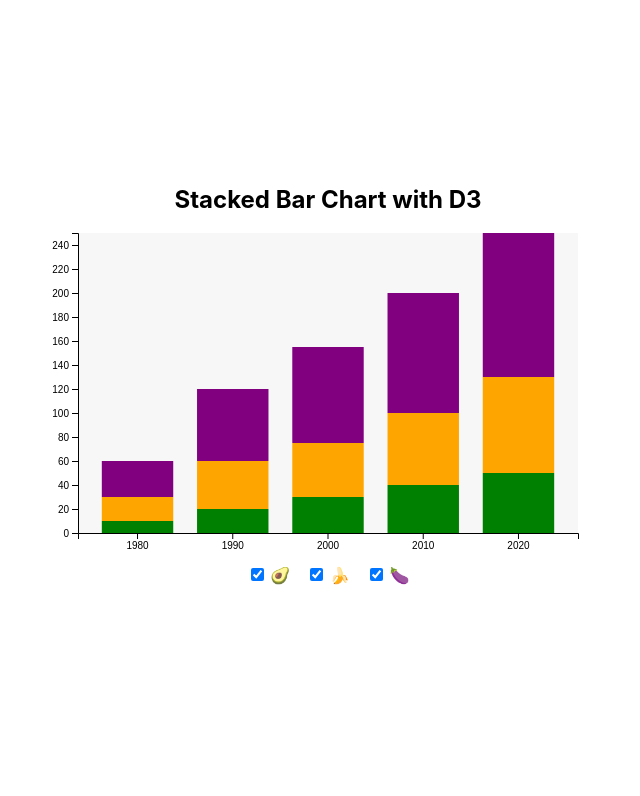
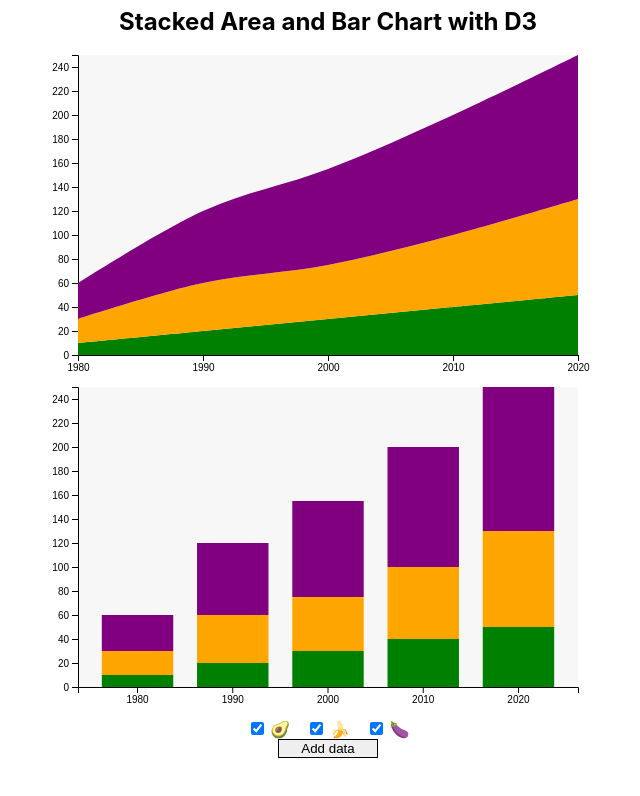
Before and after one commit to travischantravis/react-hook-d3, a React (Create React App) app: page / in a window 1280 px wide. Shown: the top 796 px of the page, without its empty margins (312-952 px from the left). Built offline with nearby package versions, Linux system fonts and the light colour scheme.

Commit message:
stack area chart

```diff
--- a/src/App.js
+++ b/src/App.js
@@ -2,8 +2,17 @@
 import React, { useState } from "react";
 import "./App.css";
 import StackedBarChart from "./StackedBarChart";
+import StackedAreaChart from "./StackedAreaChart";
 
-const data = [
+const allKeys = ["🥑", "🍌", "🍆"];
+
+const colors = {
+  "🥑": "green",
+  "🍌": "orange",
+  "🍆": "purple",
+};
+
+const defaultData = [
   {
     year: 1980,
     "🥑": 10,
@@ -36,20 +45,15 @@ const data = [
   },
 ];
 
-const allKeys = ["🥑", "🍌", "🍆"];
-
-const colors = {
-  "🥑": "green",
-  "🍌": "orange",
-  "🍆": "purple",
-};
-
 function App() {
   const [keys, setKeys] = useState(allKeys);
 
+  const [data, setData] = useState(defaultData);
+
   return (
     <React.Fragment>
-      <h2>Stacked Bar Chart with D3 </h2>
+      <h2>Stacked Area and Bar Chart with D3 </h2>
+      <StackedAreaChart data={data} keys={keys} colors={colors} />
       <StackedBarChart data={data} keys={keys} colors={colors} />
 
       <div className="fields">
@@ -73,6 +77,22 @@ function App() {
           </div>
         ))}
       </div>
+
+      <button
+        onClick={() =>
+          setData([
+            ...data,
+            {
+              year: Math.max(...data.map((d) => d.year)) + 10,
+              "🥑": Math.round(Math.random() * 100),
+              "🍌": Math.round(Math.random() * 105),
+              "🍆": Math.round(Math.random() * 108),
+            },
+          ])
+        }
+      >
+        Add data
+      </button>
     </React.Fragment>
   );
 }
--- /dev/null
+++ b/src/StackedAreaChart.js
@@ -0,0 +1,85 @@
+import React, { useEffect, useRef } from "react";
+import {
+  select,
+  axisBottom,
+  stack,
+  max,
+  scaleLinear,
+  axisLeft,
+  stackOrderAscending,
+  area,
+  scalePoint,
+  curveCardinal,
+} from "d3";
+import useResizeObserver from "./useResizeObserver";
+
+/**
+ * Component that renders a StackedBarChart
+ */
+
+function StackedBarChart({ data, keys, colors }) {
+  const svgRef = useRef();
+  const wrapperRef = useRef();
+  const dimensions = useResizeObserver(wrapperRef);
+
+  // will be called initially and on every data change
+  useEffect(() => {
+    const svg = select(svgRef.current);
+    const { width, height } =
+      dimensions || wrapperRef.current.getBoundingClientRect();
+
+    // stacks / layers
+    const stackGenerator = stack().keys(keys).order(stackOrderAscending);
+    const layers = stackGenerator(data);
+    const extent = [
+      0,
+      max(layers, (layer) => max(layer, (sequence) => sequence[1])),
+    ];
+
+    // scales
+    const xScale = scalePoint()
+      .domain(data.map((d) => d.year))
+      .range([0, width]);
+
+    const yScale = scaleLinear().domain(extent).range([height, 0]);
+
+    // area generator
+    const areaGenerator = area()
+      .x((sequence) => xScale(sequence.data.year))
+      .y0((sequence) => yScale(sequence[0])) // lower coordinate
+      .y1((sequence) => yScale(sequence[1])) // upper coordinate
+      .curve(curveCardinal);
+
+    // rendering
+    svg
+      .selectAll(".layer")
+      .data(layers)
+      .join("path")
+      .attr("class", "layer")
+      .attr("fill", (layer) => colors[layer.key])
+      .attr("d", areaGenerator);
+
+    // axes
+    const xAxis = axisBottom(xScale);
+    svg
+      .select(".x-axis")
+      .attr("transform", `translate(0, ${height})`)
+      .call(xAxis);
+
+    const yAxis = axisLeft(yScale);
+    svg.select(".y-axis").call(yAxis);
+  }, [colors, data, dimensions, keys]);
+
+  return (
+    <React.Fragment>
+      <div ref={wrapperRef} style={{ marginBottom: "2rem" }}>
+        <svg ref={svgRef}>
+          <g className="x-axis" />
+          <g className="y-axis" />
+        </svg>
+      </div>
+    </React.Fragment>
+  );
+}
+
+export default StackedBarChart;
```
